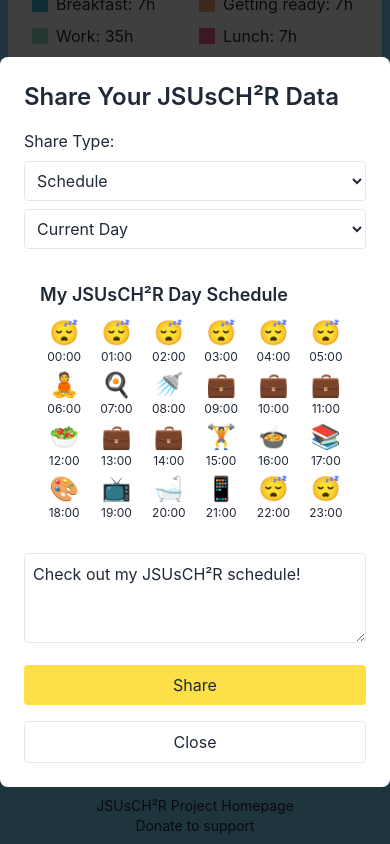
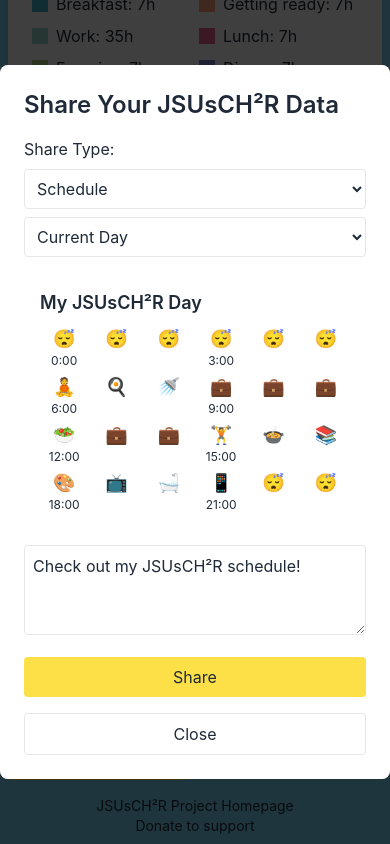
Before and after one commit to BjornKennethHolmstrom/JSUsCH2R, a React (Create React App) app: page / in a window 390 px wide. Both pictures are taken after a click on the button "Share My Schedule". Shown: the part 1094-1938 px from the top of the page. Built offline with nearby package versions, Linux system fonts and the light colour scheme.

Commit message:
feat(share): Improve mobile sharing experience (v1.1.6)
- Implement compact view for schedule sharing on mobile devices
- Increase image resolution for sharper shared images

```diff
--- a/package.json
+++ b/package.json
@@ -1,6 +1,6 @@
 {
   "name": "jsusch2r-app",
-  "version": "1.1.5",
+  "version": "1.1.6",
   "private": true,
   "homepage": "https://bjornkennethholmstrom.github.io/JSUsCH2R",
   "dependencies": {
--- a/src/components/ShareModal.js
+++ b/src/components/ShareModal.js
@@ -18,7 +18,10 @@ const ShareModal = ({ weekSchedule, activeDay, timeAllocationData, onClose }) =>
 
   const generateShareableImage = async () => {
     if (scheduleRef.current) {
-      const canvas = await html2canvas(scheduleRef.current);
+      const canvas = await html2canvas(scheduleRef.current, {
+        scale: 2, // Increase resolution for sharper image
+        backgroundColor: null, // Transparent background
+      });
       setShareImage(canvas.toDataURL('image/png'));
     }
   };
@@ -87,13 +90,13 @@ const ShareModal = ({ weekSchedule, activeDay, timeAllocationData, onClose }) =>
 
         <div ref={scheduleRef} className={`${theme.card} p-4 rounded-lg mb-4`}>
           <h3 className={`text-lg font-semibold mb-2 ${theme.text}`}>
-            My JSUsCH²R {shareType === 'schedule' ? (shareMode === 'day' ? 'Day Schedule' : 'Week Schedule') : 'Time Allocation'}
+            My JSUsCH²R {shareType === 'schedule' ? (shareMode === 'day' ? 'Day' : 'Week') : 'Time Allocation'}
           </h3>
           {shareType === 'schedule' ? (
             shareMode === 'day' ? (
-              <DaySchedule schedule={weekSchedule[activeDay]} />
+              <CompactDaySchedule schedule={weekSchedule[activeDay]} />
             ) : (
-              <WeekSchedule weekSchedule={weekSchedule} />
+              <CompactWeekSchedule weekSchedule={weekSchedule} />
             )
           ) : (
             <TimeAllocationChart data={getTimeAllocationData()} />
@@ -124,31 +127,28 @@ const ShareModal = ({ weekSchedule, activeDay, timeAllocationData, onClose }) =>
     </div>
   );
 };
-const DaySchedule = ({ schedule }) => (
-  <div className="grid grid-cols-6 gap-1">
+
+const CompactDaySchedule = ({ schedule }) => (
+  <div className="grid grid-cols-6 gap-1 text-xs">
     {schedule.map((item, index) => (
-      <div key={index} className="text-center">
-        <div className="text-2xl">{item.emoji}</div>
-        <div className="text-xs">{index.toString().padStart(2, '0')}:00</div>
+      <div key={index} className="flex flex-col items-center">
+        <div className="text-lg">{item.emoji}</div>
+        <div>{index % 3 === 0 ? `${index}:00` : ''}</div>
       </div>
     ))}
   </div>
 );
 
-const WeekSchedule = ({ weekSchedule }) => (
-  <div className="space-y-2">
+const CompactWeekSchedule = ({ weekSchedule }) => (
+  <div className="grid grid-cols-7 gap-1 text-xs">
     {Object.entries(weekSchedule).map(([day, schedule]) => (
-      <div key={day} className="flex items-center">
-        <div className="w-10 font-bold">{day}</div>
-        <div className="flex-1 overflow-x-auto">
-          <div className="flex">
-            {schedule.map((item, index) => (
-              <div key={index} className="text-center mx-1">
-                <div className="text-lg">{item.emoji}</div>
-              </div>
-            ))}
+      <div key={day} className="flex flex-col items-center">
+        <div className="font-bold mb-1">{day}</div>
+        {schedule.map((item, index) => (
+          <div key={index} className="text-sm">
+            {item.emoji}
           </div>
-        </div>
+        ))}
       </div>
     ))}
   </div>
@@ -160,11 +160,11 @@ const TimeAllocationChart = ({ data }) => {
   }
 
   return (
-    <div>
+    <div className="grid grid-cols-2 gap-2 text-sm">
       {data.map((item, index) => (
-        <div key={index} className="flex items-center mb-1">
-          <div className="w-4 h-4 mr-2" style={{ backgroundColor: COLORS[index % COLORS.length] }}></div>
-          <span>{item.name}: {item.value}h ({item.percentage}%)</span>
+        <div key={index} className="flex items-center">
+          <div className="w-3 h-3 mr-1" style={{ backgroundColor: COLORS[index % COLORS.length] }}></div>
+          <span className="truncate">{item.name}: {item.value}h</span>
         </div>
       ))}
     </div>
```
Also changed, not shown: 1 other file (tests, documents, lock files or other folders).
